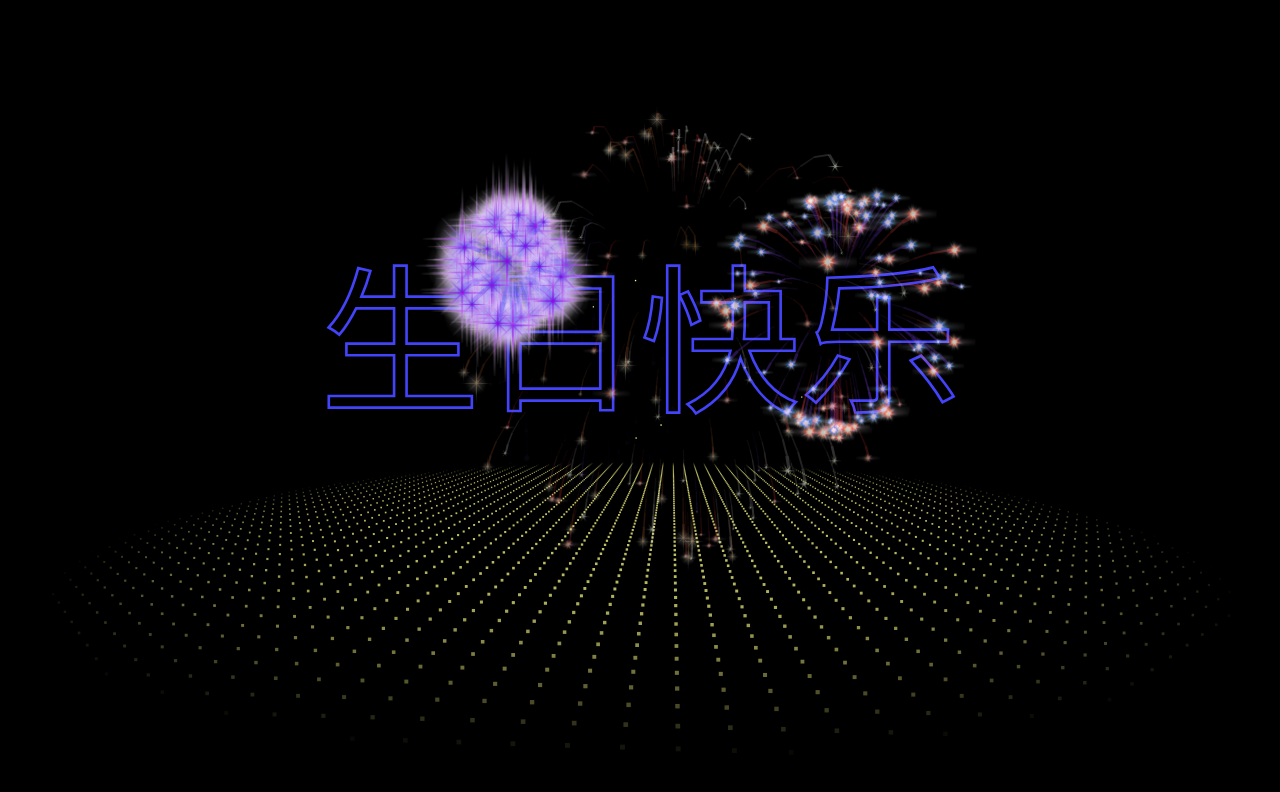
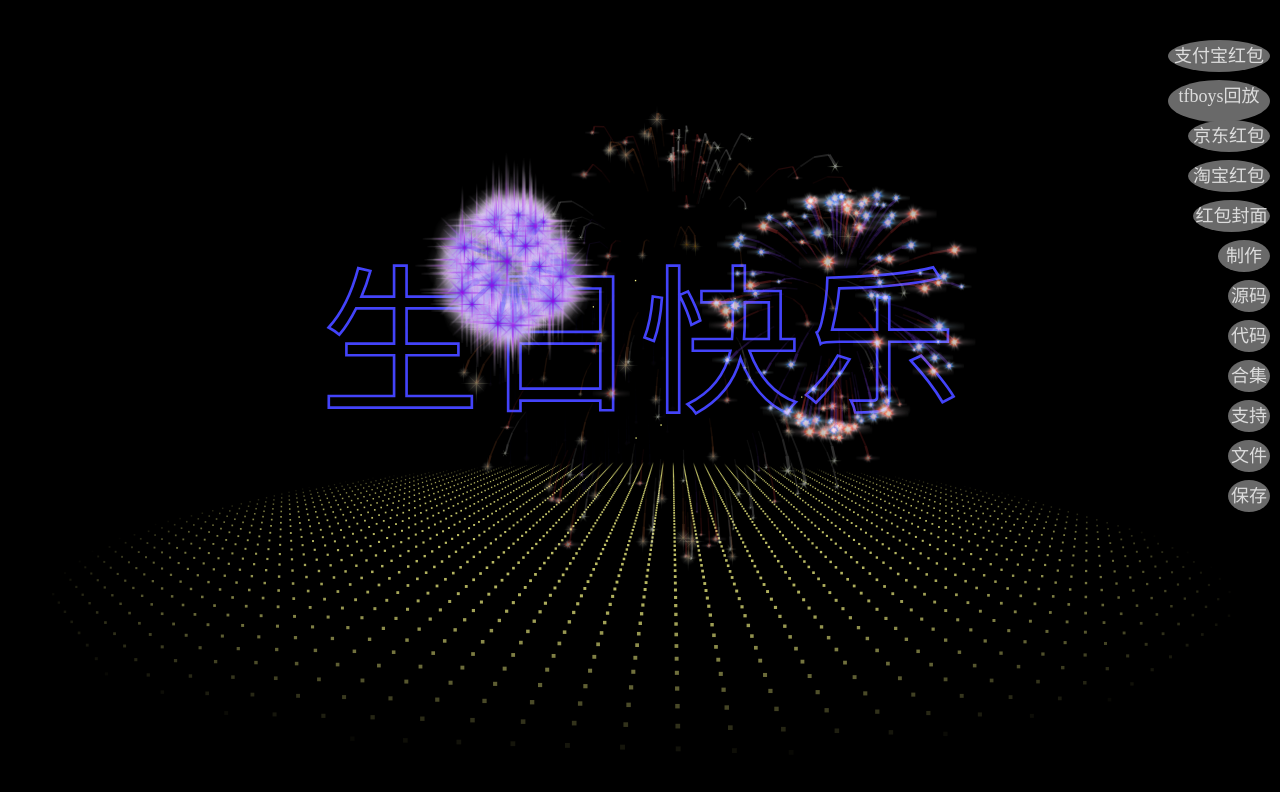
Before and after one commit to love99you/HBDVoice, a plain HTML site: page index.html in a window 1280 px wide. Drawn offline with Linux system fonts and the light colour scheme.

Commit message:
Update index.html

```diff
--- a/index.html
+++ b/index.html
@@ -4,10 +4,25 @@
     <meta charset="UTF-8">
     <meta http-equiv="X-UA-Compatible" content="IE=edge">
     <meta name="viewport" content="width=device-width, initial-scale=1.0">
-    <title>生日快乐！</title>
+    <title>微信公众号：可乐自媒体 爱心代码</title>
     <link rel="stylesheet" href="202.css">
 </head>
 <body>
+    <a href="https://mp.weixin.qq.com/s/Ftmx8ot9M_rYWFZsrJtypA" style="position: fixed; top: 5%; right: 10px; width: 100px; height: 30px; z-index: 999; background: #696969; border-radius: 50%; padding: 1.0px; text-align: center; color: #ddd; text-decoration: none; line-height: 30px; font-size: 18px;">支付宝红包</a>
+<a href="https://pan.quark.cn/s/ee4847bffd34" style="position: fixed; top: 10%; right: 10px; width: 100px; height: 40px; z-index: 999; background: #696969; border-radius: 50%; padding: 1.0px; text-align: center; color: #ddd; text-decoration: none; line-height: 30px; font-size: 18px;">tfboys回放</a>
+<a href="https://mp.weixin.qq.com/s/0_GSKq1HqEw9qLCIOV_FEg" style="position: fixed; top: 15%; right: 10px; width: 80px; height: 30px; z-index: 999; background: #696969; border-radius: 50%; padding: 1.0px; text-align: center; color: #ddd; text-decoration: none; line-height: 30px; font-size: 18px;">京东红包</a>
+<a href="https://mp.weixin.qq.com/s/TuUjGvr62RVz721_TeDRjA" style="position: fixed; top: 20%; right: 10px; width: 80px; height: 30px; z-index: 999; background: #696969; border-radius: 50%; padding: 1.0px; text-align: center; color: #ddd; text-decoration: none; line-height: 30px; font-size: 18px;">淘宝红包</a>
+<a href="https://shop1619956412.v.weidian.com/?userid=1619956412&spider_token=2720" style="position: fixed; top: 25%; right: 10px; width: 75px; height: 30px; z-index: 999; background: #696969; border-radius: 50%; padding: 1.0px; text-align: center; color: #ddd; text-decoration: none; line-height: 30px; font-size: 18px;">红包封面</a>
+<a href="https://mp.weixin.qq.com/s/YYbYUHNKEg_U3HTHEh2C5w" style="position: fixed; top: 30%; right: 10px; width: 50px; height: 30px; z-index: 999; background: #696969; border-radius: 50%; padding: 1.0px; text-align: center; color: #ddd; text-decoration: none; line-height: 30px; font-size: 18px;">制作</a>
+<a href="https://pan.quark.cn/s/3344d23e48a8" style="position: fixed; top: 35%; right: 10px; width: 40px; height: 30px; z-index: 999; background: #696969; border-radius: 50%; padding: 1.0px; text-align: center; color: #ddd; text-decoration: none; line-height: 30px; font-size: 18px;">源码</a>
+<a href="https://drive.uc.cn/s/4819fdecb8a24" style="position: fixed; top: 40%; right: 10px; width: 40px; height: 30px; z-index: 999; background: #696969; border-radius: 50%; padding: 1.0px; text-align: center; color: #ddd; text-decoration: none; line-height: 30px; font-size: 18px;">代码</a>
+<a href="https://pan.xunlei.com/s/VNlDcB3ABz0oNSOEv5mpSE_tA1?pwd=97rw#" style="position: fixed; top: 45%; right: 10px; width: 40px; height: 30px; z-index: 999; background: #696969; border-radius: 50%; padding: 1.0px; text-align: center; color: #ddd; text-decoration: none; line-height: 30px; font-size: 18px;">合集</a>
+<a href="https://mp.weixin.qq.com/s/CImse_lRLCDjB3WzAqRp1Q" style="position: fixed; top: 50%; right: 10px; width: 40px; height: 30px; z-index: 999; background: #696969; border-radius: 50%; padding: 1.0px; text-align: center; color: #ddd; text-decoration: none; line-height: 30px; font-size: 18px;">支持</a>
+<a href="https://pan.xunlei.com/s/VNvuk-JW5z1Z6FIOvcYavdLkA1?pwd=izfw#" style="position: fixed; top: 55%; right: 10px; width: 40px; height: 30px; z-index: 999; background: #696969; border-radius: 50%; padding: 1.0px; text-align: center; color: #ddd; text-decoration: none; line-height: 30px; font-size: 18px;">文件</a>
+<a href="https://pan.quark.cn/s/96dc82d97328" style="position: fixed; top: 60%; right: 10px; width: 40px; height: 30px; z-index: 999; background: #696969; border-radius: 50%; padding: 1.0px; text-align: center; color: #ddd; text-decoration: none; line-height: 30px; font-size: 18px;">保存</a>
+
+
+
     <canvas id="canvas" data-text="生日快乐"></canvas>
     <script src="fireworks/fireworks.min.js"></script>
 </body>
```
